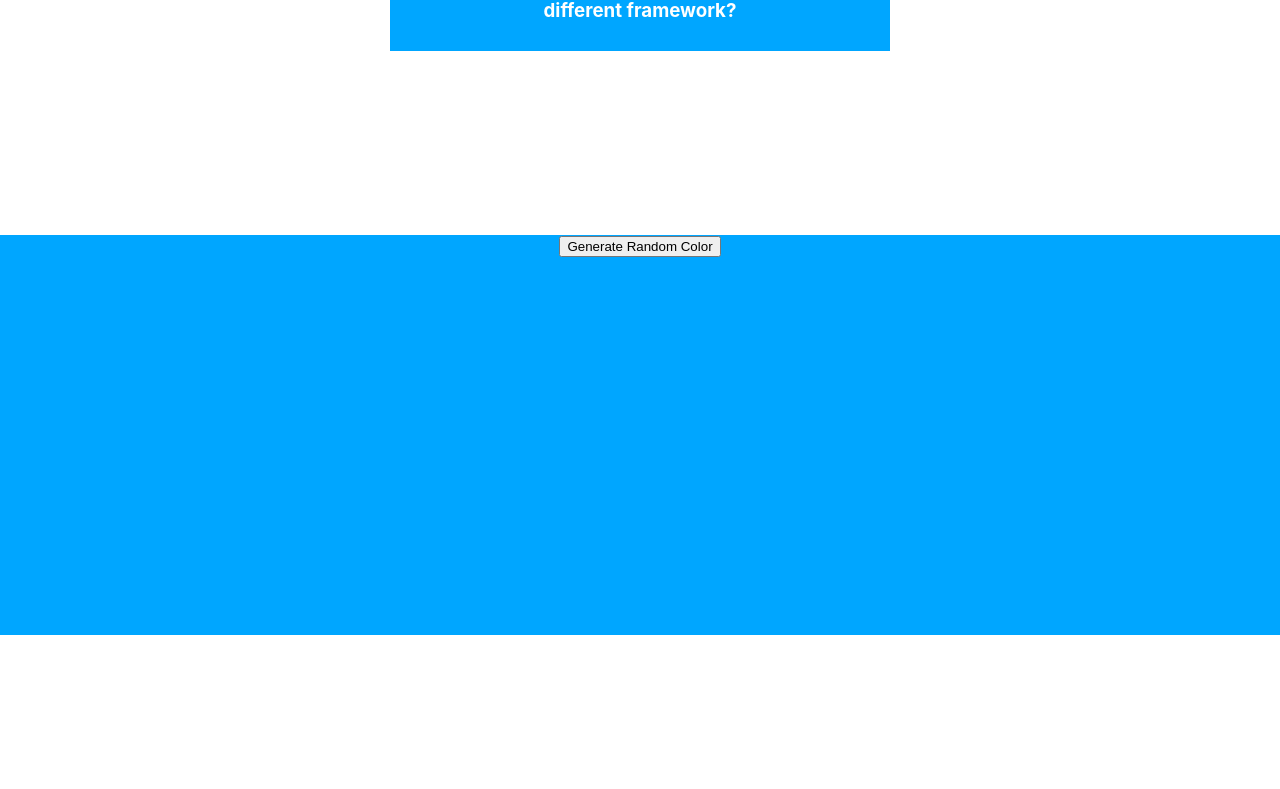
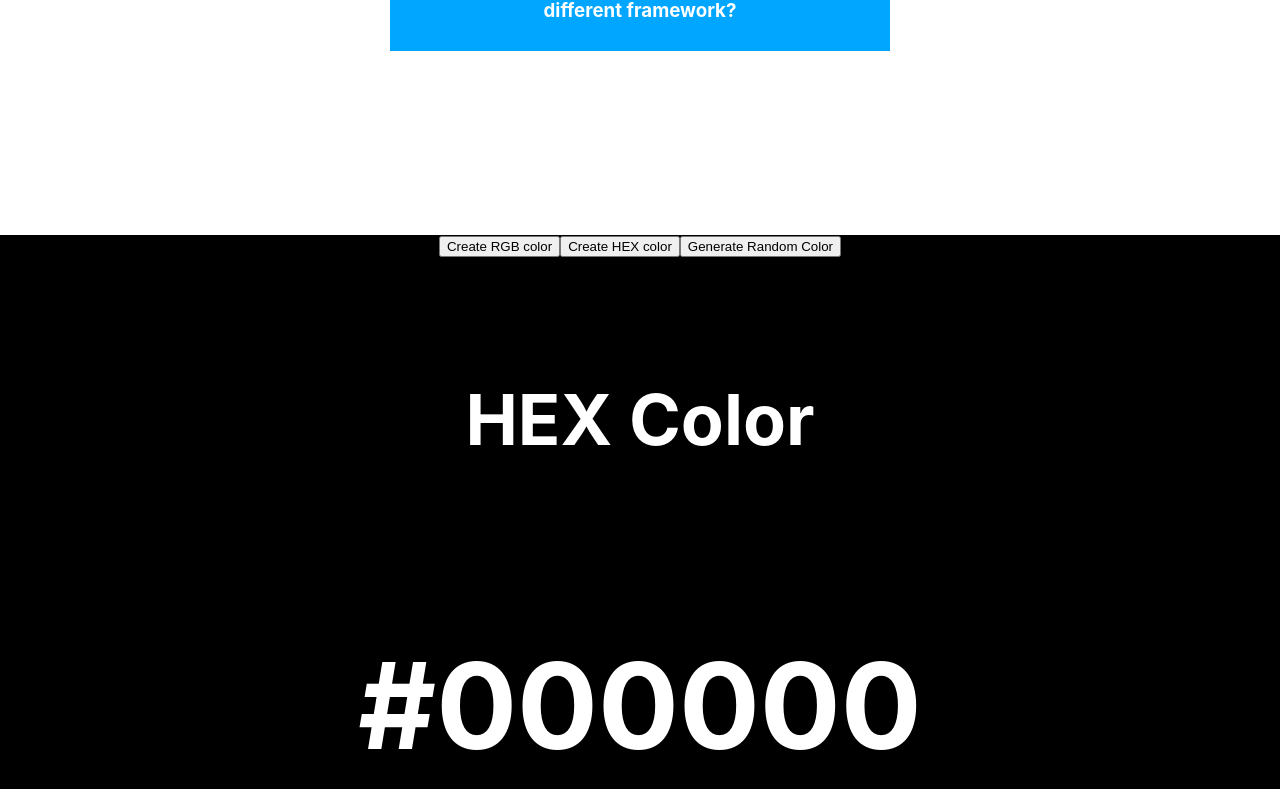
Before and after one commit to devgirlpro/25-react-projcts, a React (Create React App) app: page / in a window 1280 px wide. Shown: the part 565-1354 px from the top of the page. Before the commit the page ends 1200 px from the top, so only its background shows below. Built offline with nearby package versions, Linux system fonts and the light colour scheme.

Commit message:
change the structure and change bgcolor randomly based on rgb or hex will be display the color code

```diff
--- a/src/components/accordion/styles.css
+++ b/src/components/accordion/styles.css
@@ -10,7 +10,7 @@
 
 .acc-wrapper button {
     padding: 10px 20px;
-    background-color: rgb(0, 166, 255);
+    background-color:  rgb(0, 166, 255);
     font-weight: bold;
     font-size: 20px;
 
--- a/src/components/random-color/RandomColor.jsx
+++ b/src/components/random-color/RandomColor.jsx
@@ -2,32 +2,83 @@ import React from 'react';
 import { useState } from 'react';
 
 const RandomColor = () => {
-  const [bgColor, setBgColor] = useState('rgb(0, 166, 255)');
+  const [typeOfColor, setTypeOfColor] = useState('hex');
+  const [color, setColor] = useState('#000000');
 
-  const randomNum = () => {
-    return Math.floor(Math.random() * 256);
+  const randomNum = (length) => {
+    return Math.floor(Math.random() * length);
   };
 
-  const generatrRandomColor = () => {
-    const red = randomNum();
-    const green = randomNum();
-    const blue = randomNum();
-    console.log(red, green, blue);
-    return `rgb(${red}, ${green}, ${blue})`
+  const createRandomHexColorHandle = () => {
+    const hexChars = [
+      0,
+      1,
+      2,
+      3,
+      4,
+      5,
+      6,
+      7,
+      8,
+      9,
+      'A',
+      'B',
+      'C',
+      'D',
+      'E',
+      'F',
+    ];
+    let hexColor = '#';
+    for (let i = 0; i < 6; i++) {
+      hexColor += hexChars[randomNum(hexChars.length)];
+    }
+    console.log('hexColor', hexColor);
+    setColor(hexColor);
   };
 
-  const randomColorHandler = () => {
-    setBgColor(generatrRandomColor())
-  }
+  const createRandomRgbColorHandle = () => {
+    const red = randomNum(256);
+    const green = randomNum(256);
+    const blue = randomNum(256);
+
+    console.log('rgbColor', `rgb(${red}, ${green}, ${blue})`);
+    setColor(`rgb(${red}, ${green}, ${blue})`);
+  };
 
   return (
     <div
       className="container"
-      style={{ width: "100vw", height: 400, margin: "auto",  backgroundColor: 'red', backgroundColor: bgColor}}
+      style={{ width: '100vw', height: '100vh', backgroundColor: color }}
     >
-      <button onClick={() => randomColorHandler()}>
+      <button onClick={() => setTypeOfColor('rgb')}> Create RGB color</button>
+
+      <button onClick={() => setTypeOfColor('hex')}>Create HEX color</button>
+
+      <button
+        onClick={
+          typeOfColor === 'hex'
+            ? createRandomHexColorHandle
+            : createRandomRgbColorHandle
+        }
+      >
         Generate Random Color
       </button>
+
+      <div
+        style={{
+          display: 'flex',
+          justifyContent: 'center',
+          alignItems: 'center',
+          color: '#fff',
+          fontSize: '60px',
+          marginTop: '50px',
+          flexDirection: 'column',
+          gap: '20px',
+        }}
+      >
+        <h3>{typeOfColor === "rgb" ? "RGB Color" : "HEX Color"}</h3>
+        <h1>{color}</h1>
+      </div>
     </div>
   );
 };
```
